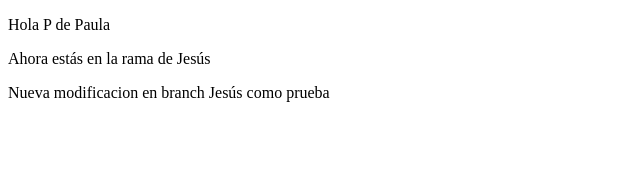
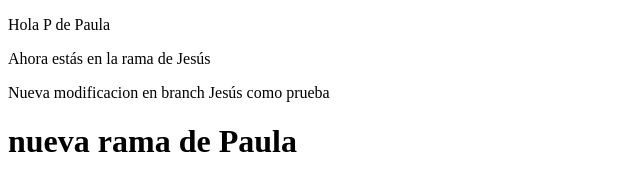
Before and after one commit to Rikketz/testeo-branch, a plain HTML site: page index.html in a window 1280 px wide. Shown: the whole page, without its empty margins (0-640 px from the left). Drawn offline with Linux system fonts and the light colour scheme.

Commit message:
una rama más

```diff
--- a/index.html
+++ b/index.html
@@ -12,6 +12,10 @@
         <p>Ahora estás en la rama de Jesús</p>
 
         <p>Nueva modificacion en branch Jesús como prueba</p>
+
+        <div>
+            <h1>nueva rama de Paula</h1>
+        </div>
     </main>
 </body>
 </html>
```
